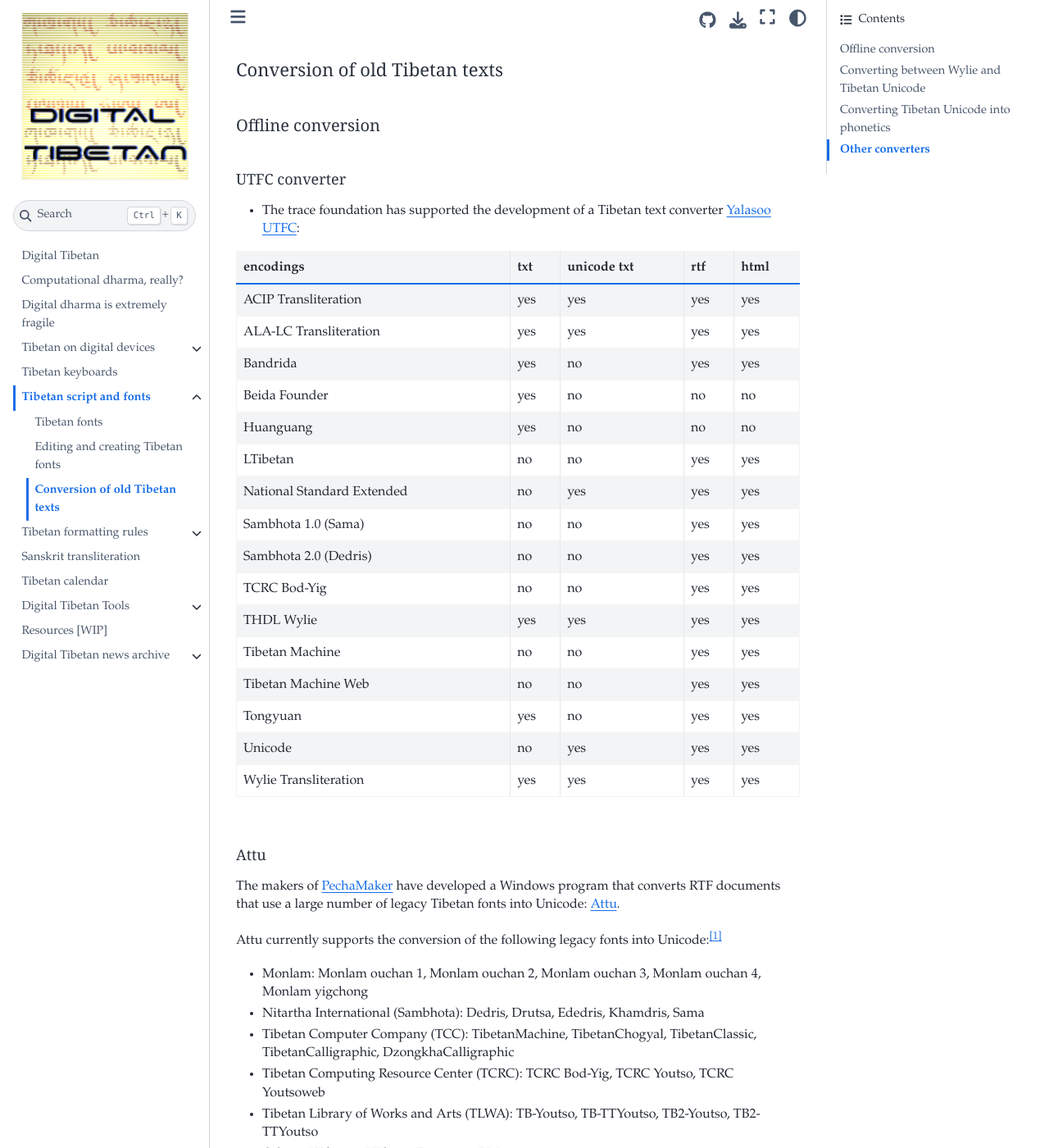
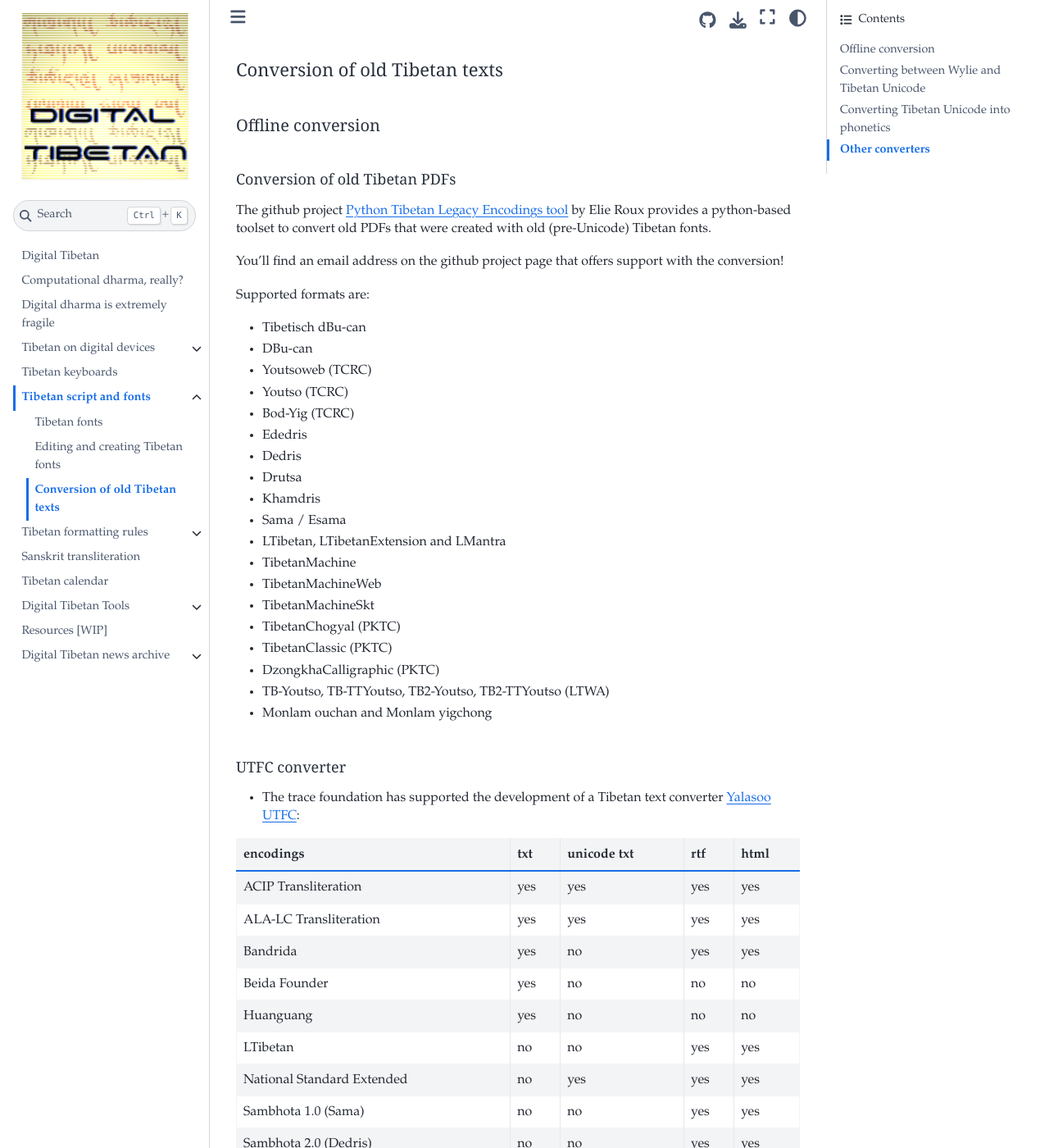
Before and after one commit to DigitalTibetan/DigitalTibetan, a Jupyter Book: the page built from docs/tibetan_pre_unicode.md, in a window 1280 px wide and 1400 px high. Shown: the whole window at 82% size. Built offline with Jupyter Book 1.0.4 settings and Sphinx 7.4.7 and the Sphinx Book theme 1.1.4, drawn with Linux system fonts in a browser that asks for light colours.

Commit message:
New converter for pre-unicode PDFs by Elie Roux

```diff
--- a/docs/tibetan_pre_unicode.md
+++ b/docs/tibetan_pre_unicode.md
@@ -1,6 +1,34 @@
 # Conversion of old Tibetan texts
 
 ## Offline conversion
+
+### Conversion of old Tibetan PDFs
+
+The github project [Python Tibetan Legacy Encodings tool](https://github.com/buda-base/py-tiblegenc) by Elie Roux provides a python-based toolset to convert old PDFs that were created with old (pre-Unicode) Tibetan fonts.
+
+You'll find an email address on the github project page that offers support with the conversion!
+
+Supported formats are:
+
+- Tibetisch dBu-can
+- DBu-can
+- Youtsoweb (TCRC)
+- Youtso (TCRC)
+- Bod-Yig (TCRC)
+- Ededris
+- Dedris
+- Drutsa
+- Khamdris
+- Sama / Esama
+- LTibetan, LTibetanExtension and LMantra
+- TibetanMachine
+- TibetanMachineWeb
+- TibetanMachineSkt
+- TibetanChogyal (PKTC)
+- TibetanClassic (PKTC)
+- DzongkhaCalligraphic (PKTC)
+- TB-Youtso, TB-TTYoutso, TB2-Youtso, TB2-TTYoutso (LTWA)
+- Monlam ouchan and Monlam yigchong
 
 ### UTFC converter
 
```
Also changed, not shown: README.md (+10 -0 lines), main.md (+5 -4 lines).
